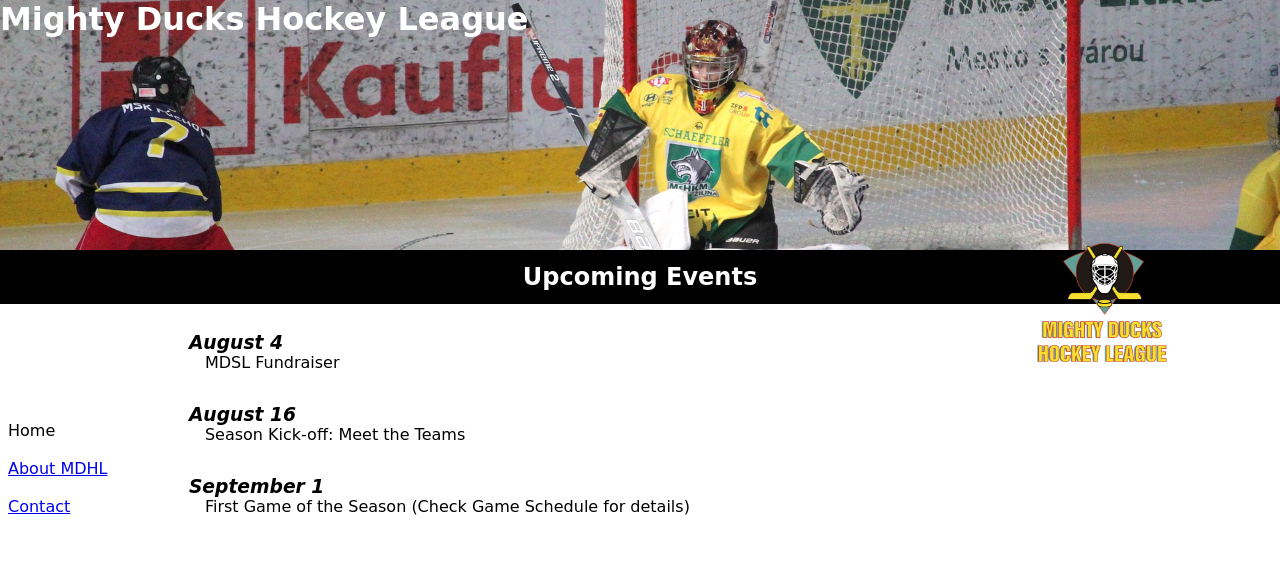
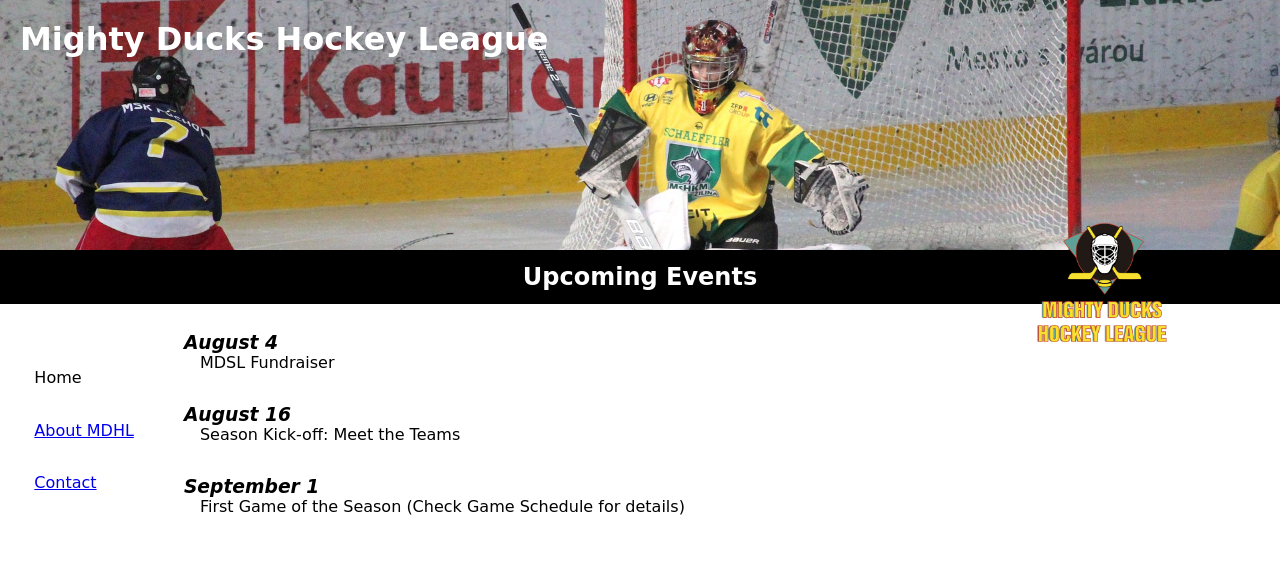
Before and after one commit to riidoriido/ap4-tasks-ferminVazquez, a plain HTML site: page index.html in a window 1280 px wide. Drawn offline with Linux system fonts and the light colour scheme.

Commit message:
Task 2 entrega

```diff
--- a/styles.css
+++ b/styles.css
@@ -16,6 +16,10 @@ body {
   height: 250px;
 }
 
+h1 {
+  padding: 20px;
+}
+
 div.subtitle {
   position: relative;
   color: white;
@@ -27,19 +31,24 @@ div.subtitle {
 div.subtitle > figure > img {
   position: absolute;
   right: 8%;
-  top: -25px;
+  top: -45px;
 }
 
 aside {
   display: inline-block;
+  vertical-align: top;
   width: 150px;
-  margin-left: 5px;
+}
+nav {
+  padding: 3rem;
+  padding-left: 2rem;
+  padding-right: 0;
 }
 
 nav > a {
   display: block;
   padding: 2%;
-  line-height: 2rem;
+  line-height: 3rem;
 }
 a.active {
   text-decoration: none;
```
